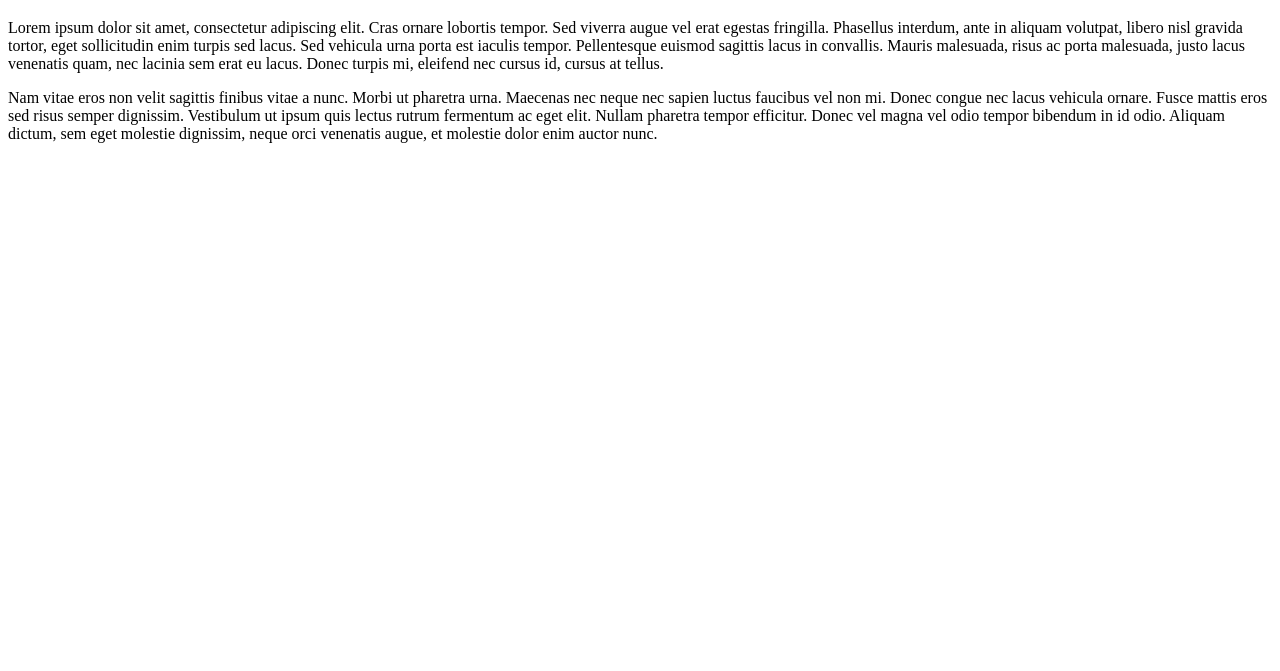
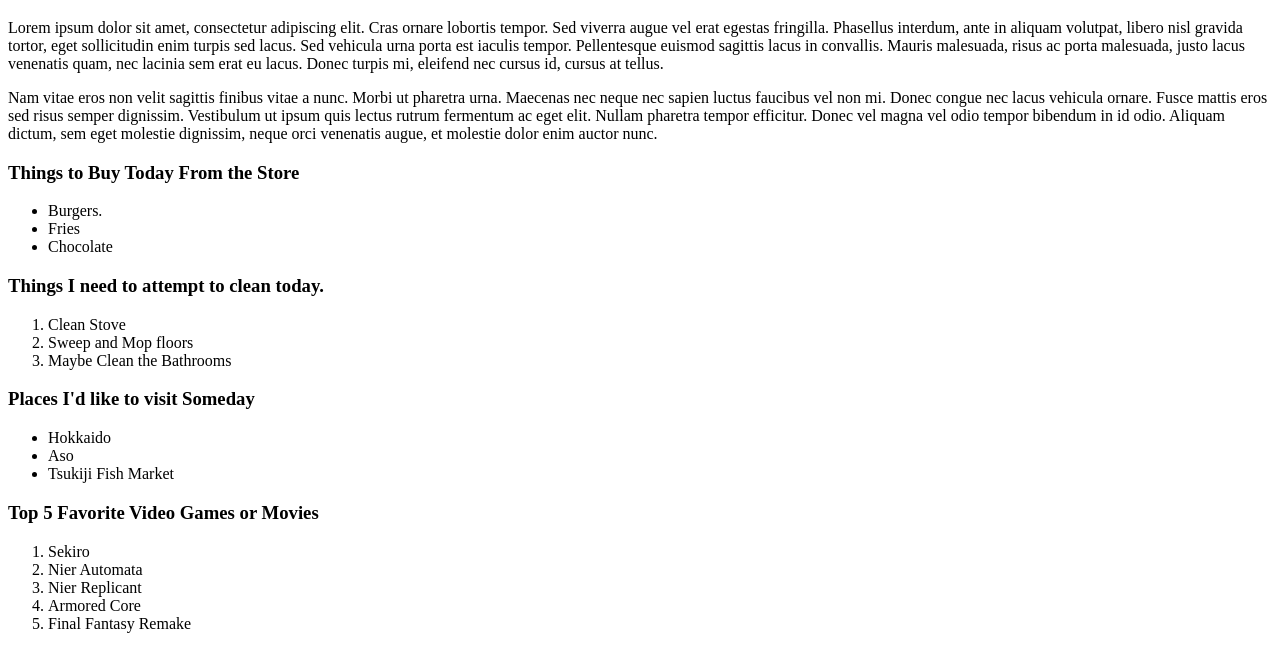
Before and after one commit to AngryGrizzlyBear/Odin_Project_Starter_Guide, a plain HTML site: page index.html in a window 1280 px wide. Shown: the part 61-732 px from the top of the page. Drawn offline with Linux system fonts and the light colour scheme.

Commit message:
Added Ordered List and Unordered List

```diff
--- a/index.html
+++ b/index.html
@@ -23,6 +23,40 @@
         Donec vel magna vel odio tempor bibendum in id odio.
         Aliquam dictum, sem eget molestie dignissim, neque orci venenatis augue, et molestie dolor enim auctor nunc.
     </p>
+<h3>Things to Buy Today From the Store</h3>
+<ul>
+    <li>
+        Burgers.
+    </li>
+    <li>
+        Fries
+    </li>
+    <li>
+        Chocolate
+    </li>
+</ul>
+<h3>Things I need to attempt to clean today.</h3>
+<ol>
+    <li>Clean Stove</li>
+    <li>Sweep and Mop floors</li>
+    <li>
+        Maybe Clean the Bathrooms
+    </li>
+</ol>
+<h3>Places I'd like to visit Someday</h3>
+<ul>
+    <li>Hokkaido</li>
+    <li>Aso</li>
+    <li>Tsukiji Fish Market</li>
+</ul>
+<h3>Top 5 Favorite Video Games or Movies</h3>
+<ol>
+    <li>Sekiro</li>
+    <li>Nier Automata</li>
+    <li>Nier Replicant</li>
+    <li>Armored Core</li>
+    <li>Final Fantasy Remake</li>
+</ol>
 
 
 </body>
```
